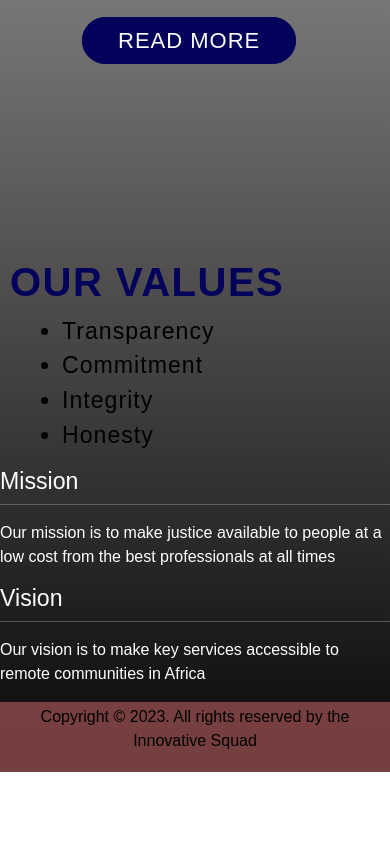
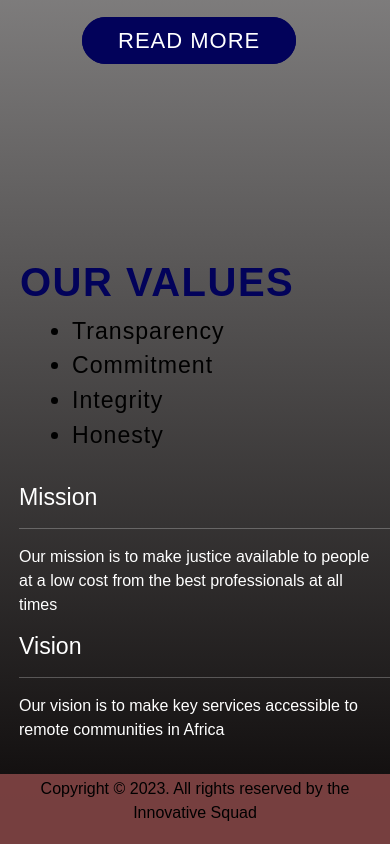
Before and after one commit to Thatgirl9/Justice-Without-Borders, a plain HTML site: page about.html in a window 390 px wide. Shown: the part 952-1796 px from the top of the page. Before the commit the page ends 1724 px from the top, so only its background shows below. Drawn offline with nearby package versions, Linux system fonts and the light colour scheme.

Commit message:
completed about page

```diff
--- a/about.html
+++ b/about.html
@@ -14,6 +14,10 @@
     .navbar-toggler {
       background-color: #fff;
       border-color: #fff;
+    }
+
+    .nav-item .nav-link {
+      color: white;
     }
   </style>
 </head>
@@ -123,7 +127,7 @@
   </section>
 
   <div class="mission">
-    <div class="row">
+    <div class="">
       <h3>Mission</h3>
       <hr />
       <p>
--- a/css/about.css
+++ b/css/about.css
@@ -90,6 +90,7 @@ body {
 }
 .our-values {
   width: 100%;
+  padding: 0 10px;
 }
 .our-values h1 {
   text-align: left;
@@ -103,13 +104,15 @@ body {
 .mission {
   display: flex;
   justify-content: right;
+  padding: 10px;
   color: white;
+  margin: 1em 0;
 }
 
 .content-values {
   width: 60%;
-  float: left;
-  text-align: left;
+  /* float: left;
+  text-align: left; */
   padding: 0px 30px;
 }
 .content-values h3 {
@@ -172,6 +175,15 @@ footer {
     padding: 0 10px;
   }
 
+  .mission {
+    padding: 0 0 0 19px;
+    margin: 1em 0;
+  }
+
+  .mission p {
+    width: 96%;
+  }
+
   .about-us h1 .our-values h1 {
     font-size: 32px;
   }
```
